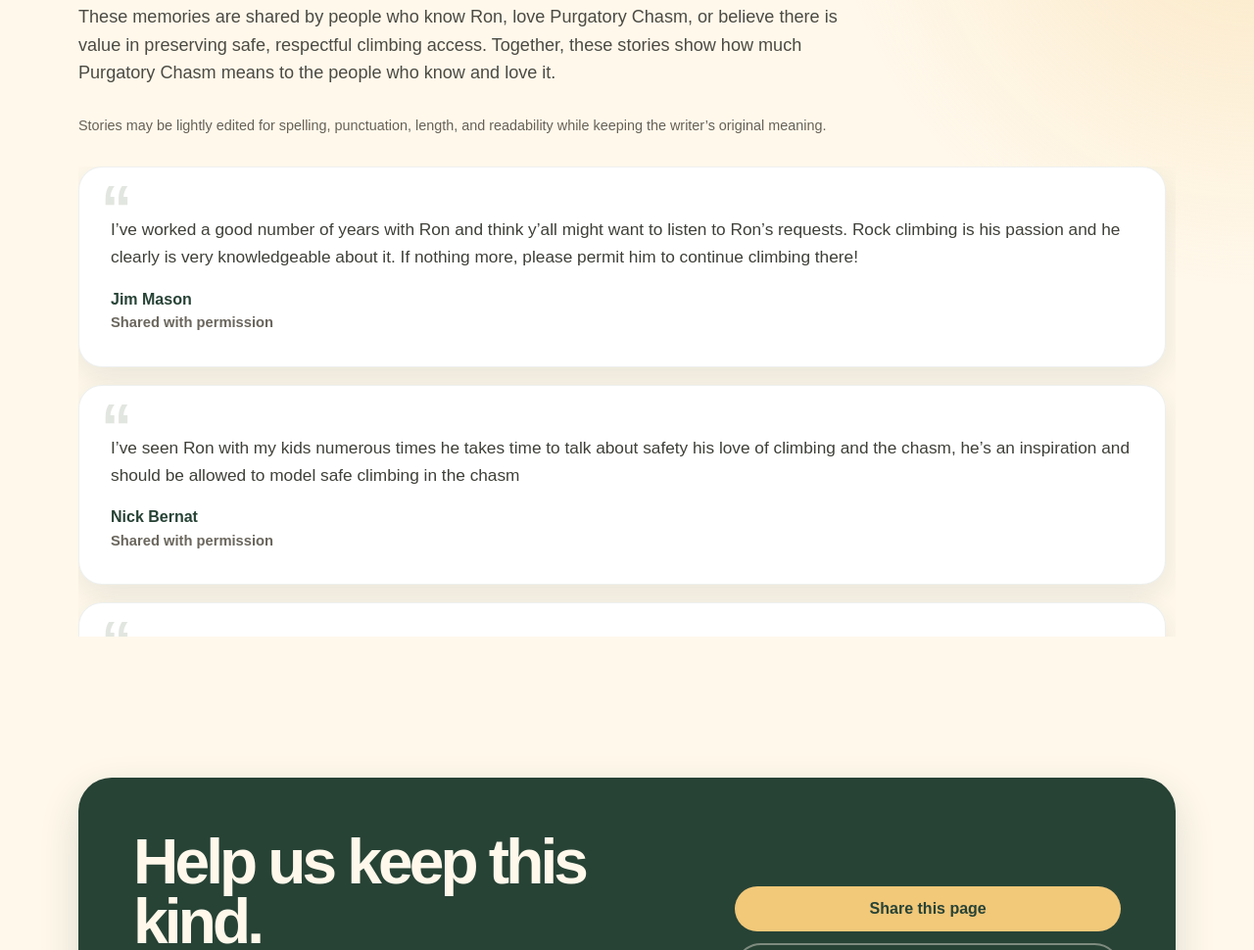
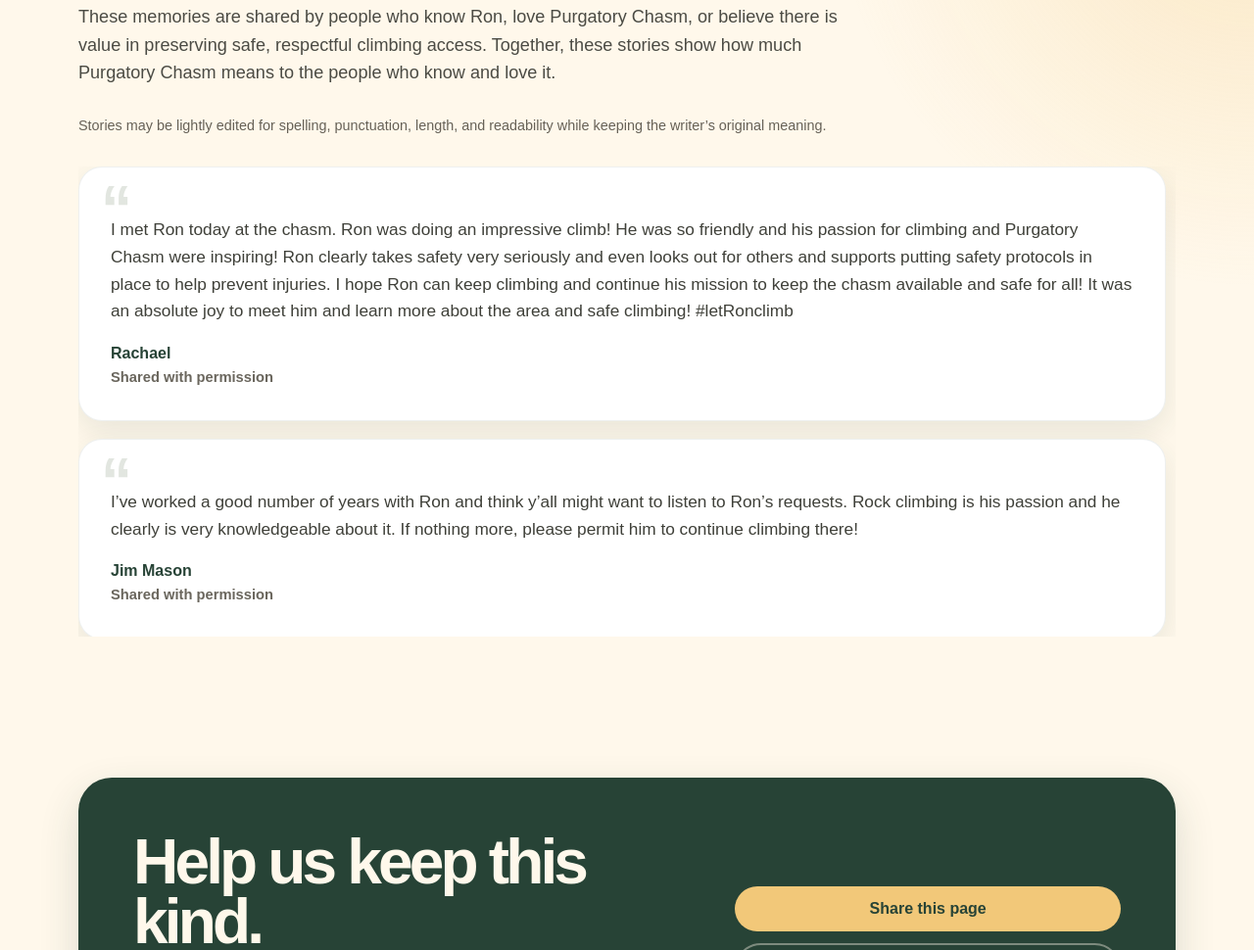
Before and after one commit to NinaRocket/LetRonClimb, a plain HTML site: page index.html in a window 1280 px wide. Shown: the part 3767-4737 px from the top of the page at 98% size. Drawn offline with Linux system fonts and the light colour scheme.

Commit message:
new story

```diff
--- a/index.html
+++ b/index.html
@@ -1158,6 +1158,16 @@
         </p>
       </article> -->
 
+        <article class="submitted-story">
+        <blockquote>
+      I met Ron today at the chasm. Ron was doing an impressive climb! He was so friendly and his passion for climbing and Purgatory Chasm were inspiring! Ron clearly takes safety very seriously and even looks out for others and supports putting safety protocols in place to help prevent injuries. I hope Ron can keep climbing and continue his mission to keep the chasm available and safe for all! It was an absolute joy to meet him and learn more about the area and safe climbing! #letRonclimb
+        </blockquote>
+        <p class="story-author">
+          Rachael
+          <span>Shared with permission</span>
+        </p>
+      </article>
+
                 <article class="submitted-story">
         <blockquote>
       I’ve worked a good number of years with Ron and think y’all might want to listen to Ron’s requests. Rock climbing is his passion and he clearly is very knowledgeable about it. If nothing more, please permit him to continue climbing there!
```
